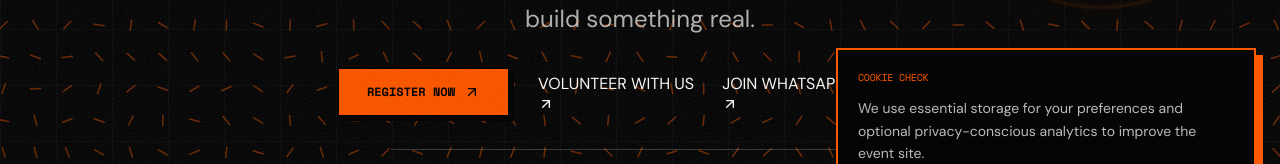
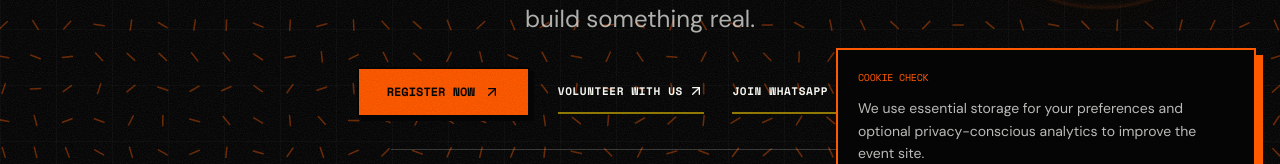
Before and after one commit to abhinav807/goldenhour, a Next.js app: page /goldenhour in a window 1280 px wide. Shown: the part 531-695 px from the top of the page. Built offline with nearby package versions, Linux system fonts and the light colour scheme; no server answers.

Commit message:
Guarantee textured card layering, simplify hero actions and keep printed documents clean

```diff
--- a/src/app/print-design.css
+++ b/src/app/print-design.css
@@ -331,3 +331,49 @@
 @media (prefers-reduced-motion: reduce) {
   .gh-company-page .gh-home-people-card img { transition: none; }
 }
+
+/* Higher specificity is intentional: existing legacy .brutal-card.bg-* background
+   shorthands must not wipe out the textured background-image. */
+.event-page-root .gh-ink-card.bg-black,
+.gh-company-page .gh-ink-card.bg-black {
+  background-image: url("/textures/grain-paper.svg");
+  background-size: 12rem 12rem;
+}
+.event-page-root .gh-ink-card.bg-offwhite,
+.event-page-root .gh-ink-card.bg-yellow,
+.event-page-root .gh-ink-card.bg-sunset,
+.gh-company-page .gh-ink-card.bg-offwhite,
+.gh-company-page .gh-ink-card.bg-yellow,
+.gh-company-page .gh-ink-card.bg-sunset {
+  background-image: url("/textures/grain-ink.svg");
+  background-size: 12rem 12rem;
+}
+
+/* Limit action density: one bold registration button and low-noise supporting links. */
+.event-page-root #hero .gh-hero-mini-link {
+  display: inline-flex;
+  align-items: center;
+  justify-content: center;
+  gap: .35rem;
+  min-height: 2.75rem;
+  border-bottom: .125rem solid rgba(255,212,0,.55);
+  color: var(--gh-paper);
+  font: 700 .69rem/1.45 "Space Mono", monospace;
+  letter-spacing: .055em;
+  text-decoration: none;
+  text-transform: uppercase;
+  transition: color .18s ease, border-color .18s ease;
+}
+.event-page-root #hero .gh-hero-mini-link:hover,
+.event-page-root #hero .gh-hero-mini-link:focus-visible {
+  color: var(--gh-sun);
+  border-color: var(--gh-orange);
+}
+@media (max-width: 640px) {
+  .event-page-root #hero .gh-hero-mini-link { width: auto; max-width: 100%; }
+}
+@media print {
+  .gh-document-paper, .gh-grain-paper, .gh-grain-night, .gh-grain-sunset {
+    background-image: none !important;
+  }
+}
```
